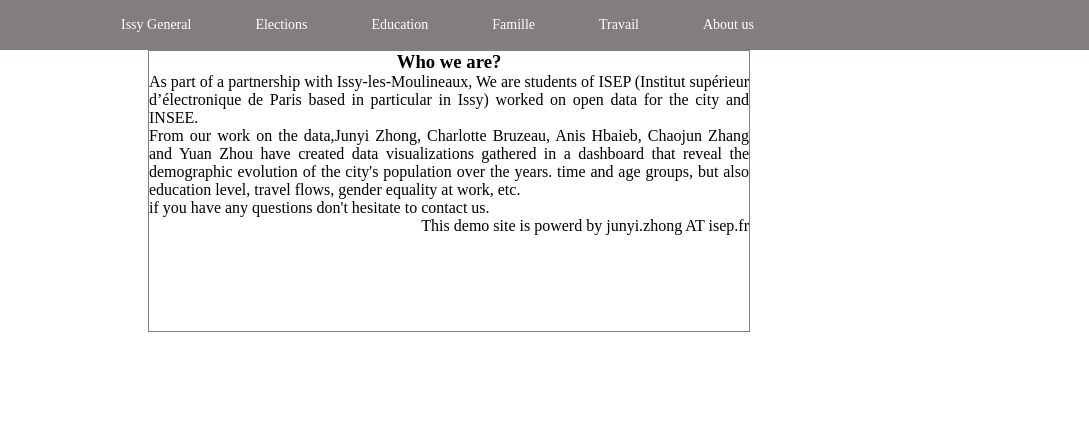
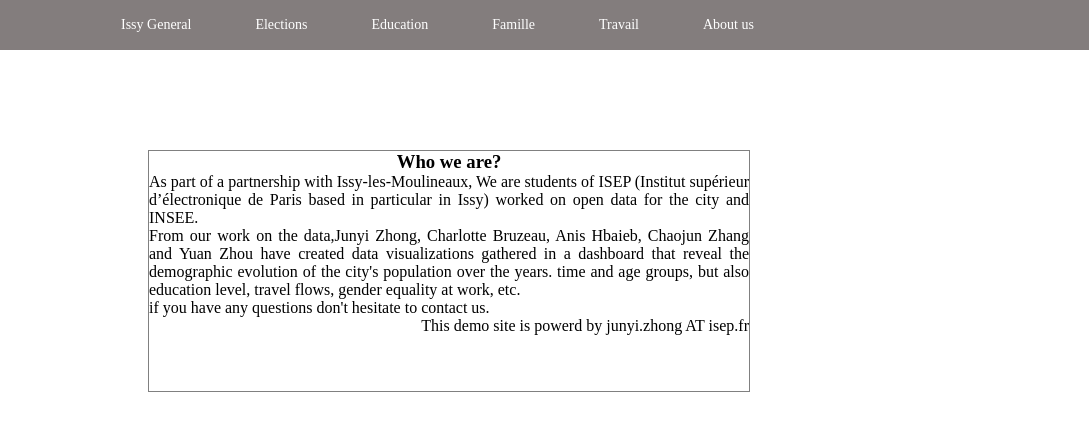
Before and after one commit to Jooeys/jooeys.github.io, a plain HTML site: page dv/about.html in a window 1280 px wide. Shown: the full height of the page, 191-1280 px from the left. Drawn offline with Linux system fonts and the light colour scheme.

Commit message:
Update about.html

```diff
--- a/dv/about.html
+++ b/dv/about.html
@@ -23,7 +23,7 @@
 
 	</div>
 </div>
-<div class="introduction" style="border: 1px solid grey;text-align: justify;width: 600px;height: 280px;position: center;margin:0 auto;">
+<div class="introduction" style="border: 1px solid grey;text-align: justify;width: 600px;height: 240px;position: center;margin:100px auto;">
     <h3 style="text-align: center;">Who we are?</h3>
     <p>As part of a partnership with Issy-les-Moulineaux, We are students of ISEP (Institut supérieur d’électronique de Paris based in particular in Issy) worked on open data for the city and INSEE.
     </p>
```
